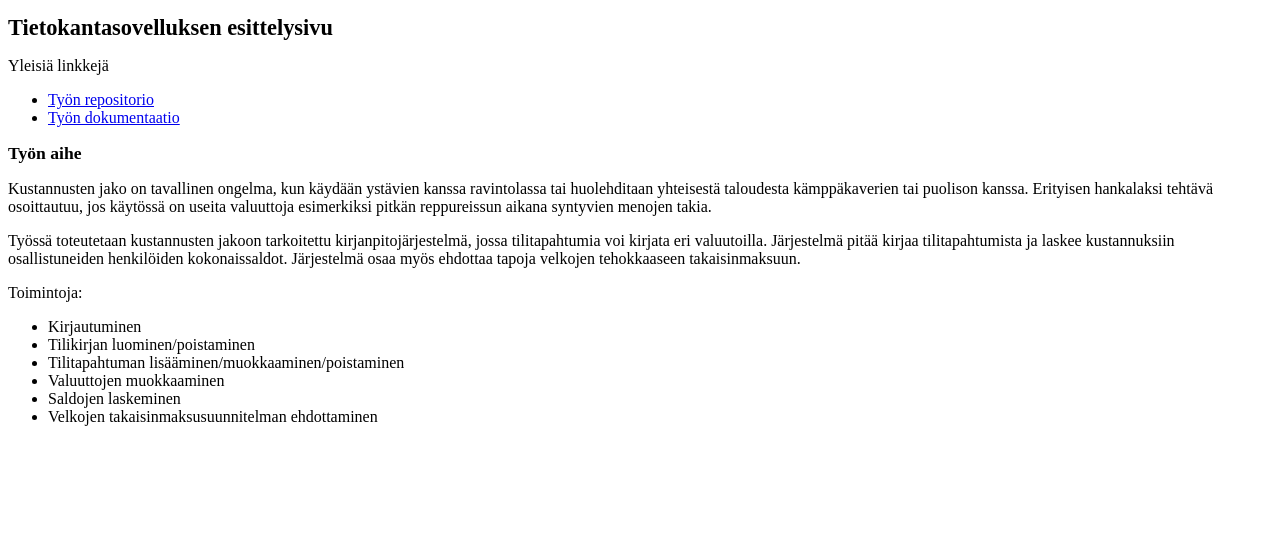
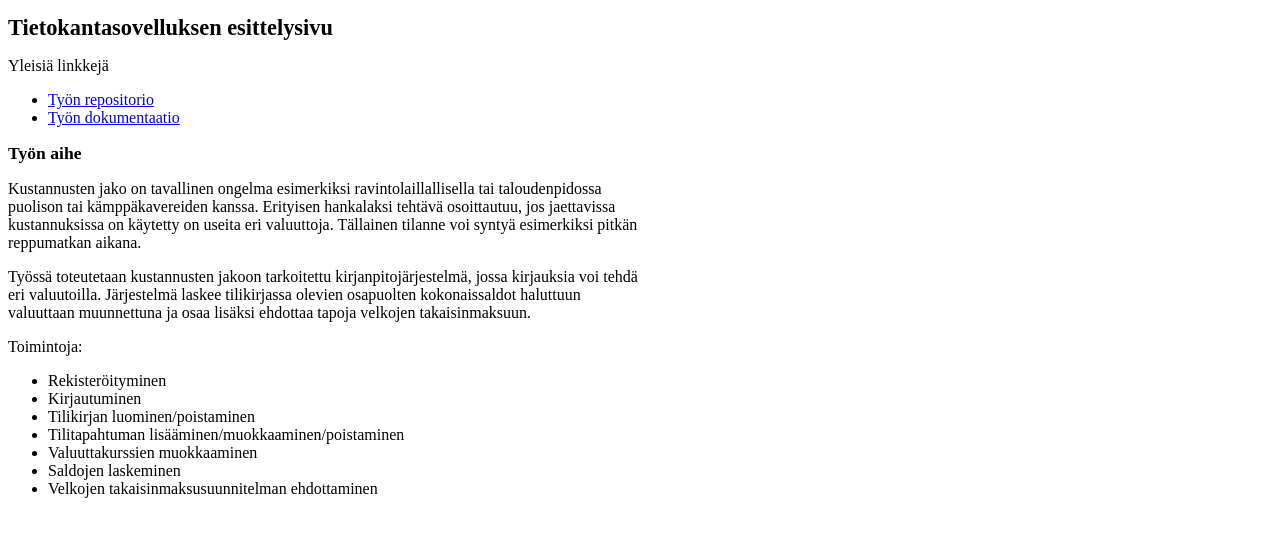
Before and after one commit to jarnoharno/divvd, a website: page app/public/esittelysivu.html in a window 1280 px wide. Drawn offline with Linux system fonts and the light colour scheme.

Commit message:
documentation

```diff
--- a/app/public/esittelysivu.html
+++ b/app/public/esittelysivu.html
@@ -4,6 +4,9 @@
     <title>Tietokantasovellus</title>
     <meta charset="utf-8" />
     <style>
+      body {
+        max-width: 40em;
+      }
       h1 { font-size: 1.4em; }
       h2 { font-size: 1.1em; }
     </style>
@@ -49,25 +52,26 @@
 
     <h2>Työn aihe</h2>
 
-    <p>Kustannusten jako on tavallinen ongelma, kun käydään ystävien kanssa
-    ravintolassa tai huolehditaan yhteisestä taloudesta kämppäkaverien tai
-    puolison kanssa. Erityisen hankalaksi tehtävä osoittautuu, jos käytössä on
-    useita valuuttoja esimerkiksi pitkän reppureissun aikana syntyvien menojen
-    takia.
+    <p>Kustannusten jako on tavallinen ongelma esimerkiksi
+    ravintolaillallisella tai taloudenpidossa puolison tai kämppäkavereiden
+    kanssa. Erityisen hankalaksi tehtävä osoittautuu, jos jaettavissa
+    kustannuksissa on käytetty on useita eri valuuttoja. Tällainen tilanne voi
+    syntyä esimerkiksi pitkän reppumatkan aikana.
 
-    <p>Työssä toteutetaan kustannusten jakoon tarkoitettu kirjanpitojärjestelmä,
-    jossa tilitapahtumia voi kirjata eri valuutoilla. Järjestelmä pitää kirjaa
-    tilitapahtumista ja laskee kustannuksiin osallistuneiden henkilöiden
-    kokonaissaldot. Järjestelmä osaa myös ehdottaa tapoja velkojen tehokkaaseen
-    takaisinmaksuun.
+    <p>Työssä toteutetaan kustannusten jakoon tarkoitettu
+    kirjanpitojärjestelmä, jossa kirjauksia voi tehdä eri
+    valuutoilla. Järjestelmä laskee tilikirjassa olevien osapuolten
+    kokonaissaldot haluttuun valuuttaan muunnettuna ja osaa lisäksi ehdottaa
+    tapoja velkojen takaisinmaksuun.
 
     <p>Toimintoja:
 
     <ul>
+      <li>Rekisteröityminen</li>
       <li>Kirjautuminen</li>
       <li>Tilikirjan luominen/poistaminen</li>
       <li>Tilitapahtuman lisääminen/muokkaaminen/poistaminen</li>
-      <li>Valuuttojen muokkaaminen</li>
+      <li>Valuuttakurssien muokkaaminen</li>
       <li>Saldojen laskeminen</li>
       <li>Velkojen takaisinmaksusuunnitelman ehdottaminen</li>
     </ul>
```
Also changed, not shown: 3 other files.
